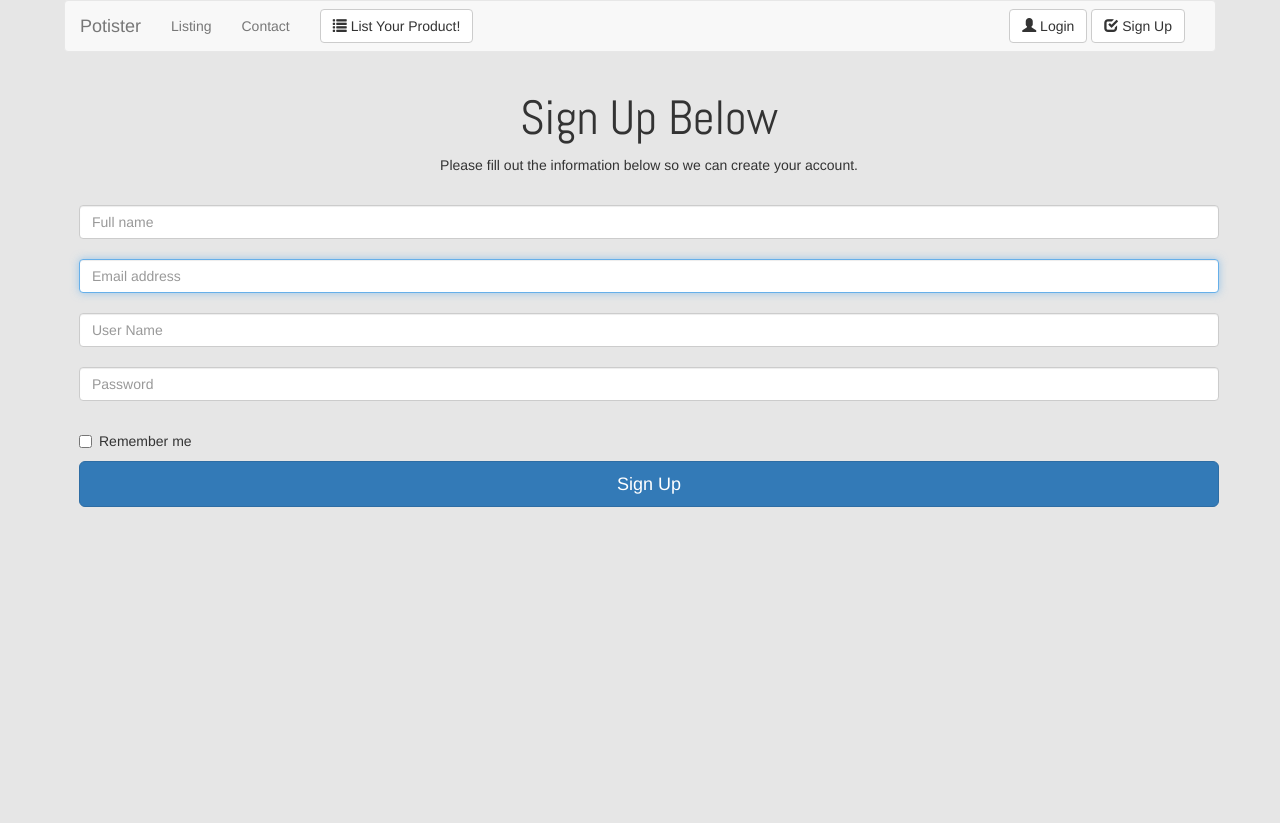
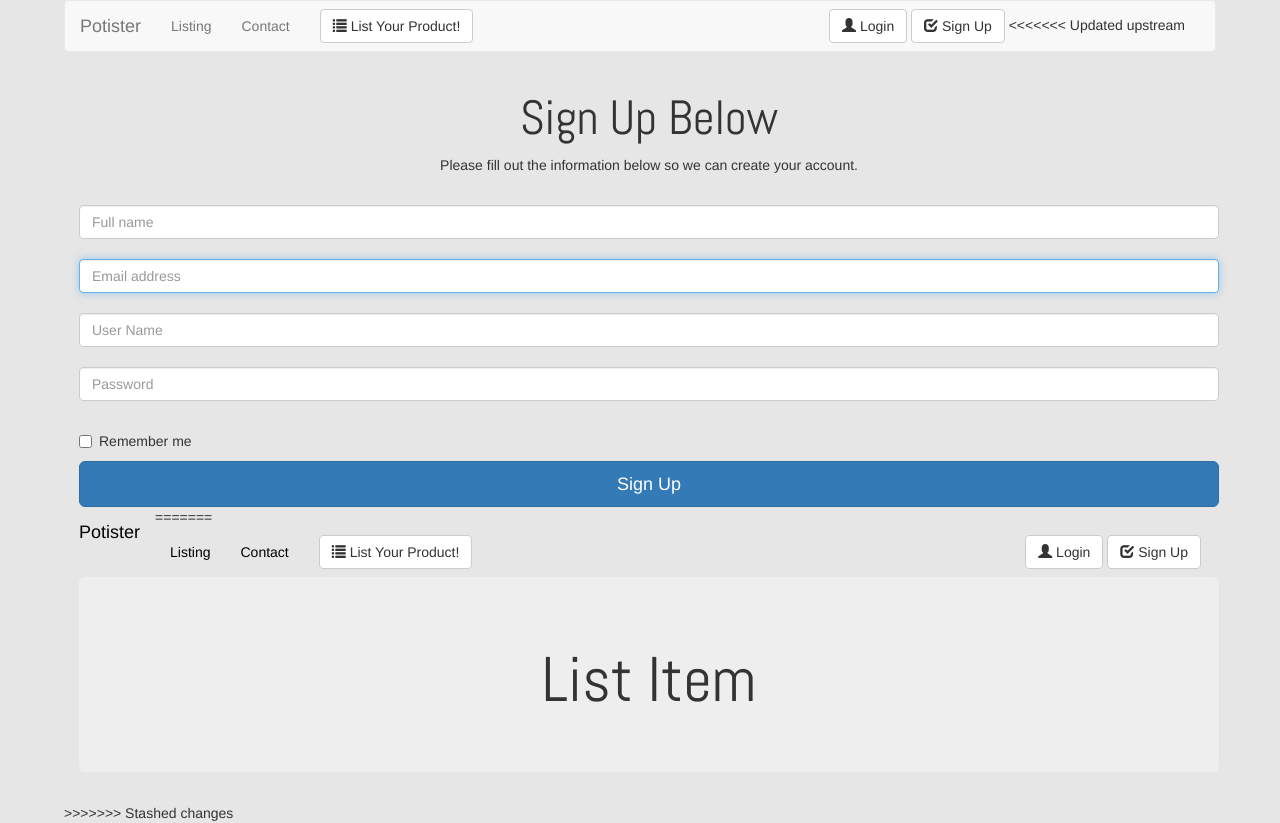
Before and after one commit to tito-po/codeup-design, a plain HTML site: page register.html in a window 1280 px wide. Before the commit the page ends 800 px from the top, so only its background shows below. Drawn offline with Linux system fonts and the light colour scheme.

Commit message:
conflicts

```diff
--- a/register.html
+++ b/register.html
@@ -46,6 +46,7 @@
                         <span class="glyphicon glyphicon-check"></span>
                         Sign Up
                     </button>
+<<<<<<< Updated upstream
                 </form>
             </div><!-- /.navbar-collapse -->
         </div><!-- /.container-fluid -->
@@ -84,4 +85,48 @@
     </div> <!-- /container -->
 
 </body>
+=======
+                    <a class="navbar-brand" href="#">Potister</a>
+                </div>
+
+                <!-- Collect the nav links, forms, and other content for toggling -->
+                <div class="collapse navbar-collapse" id="bs-example-navbar-collapse-1">
+                    <ul class="nav navbar-nav">
+                        <li><a href="#">Listing</a></li>
+                        <li><a href="#">Contact</a></li>
+                    </ul>
+                    <form class="navbar-form navbar-left">
+                        <button type="submit" class="btn btn-default">
+                            <span class="glyphicon glyphicon-list"></span>
+                            List Your Product!
+                        </button>
+                    </form>
+                    <form class="navbar-form navbar-right">
+                        <button type="submit" class="btn btn-default">
+                            <span class="glyphicon glyphicon-user"></span>
+                            Login
+                        </button>
+                        <button type="submit" class="btn btn-default">
+                            <span class="glyphicon glyphicon-check"></span>
+                            Sign Up
+                        </button>
+                    </form>
+                </div><!-- /.navbar-collapse -->
+            </div><!-- /.container-fluid -->
+        </nav>
+        <div class="container">
+            <div class="jumbotron">
+                <h1 class="text-center">List Item</h1>
+            </div>
+        </div>
+        <div class="row">
+            <div class="col-md-offset-3 col-md-6">
+
+            </div>
+        </div>
+
+        <script src="js/jquery-2.2.4.min.js"></script>
+        <script src="js/bootstrap.min.js"></script>
+    </body>
+>>>>>>> Stashed changes
 </html>
```
